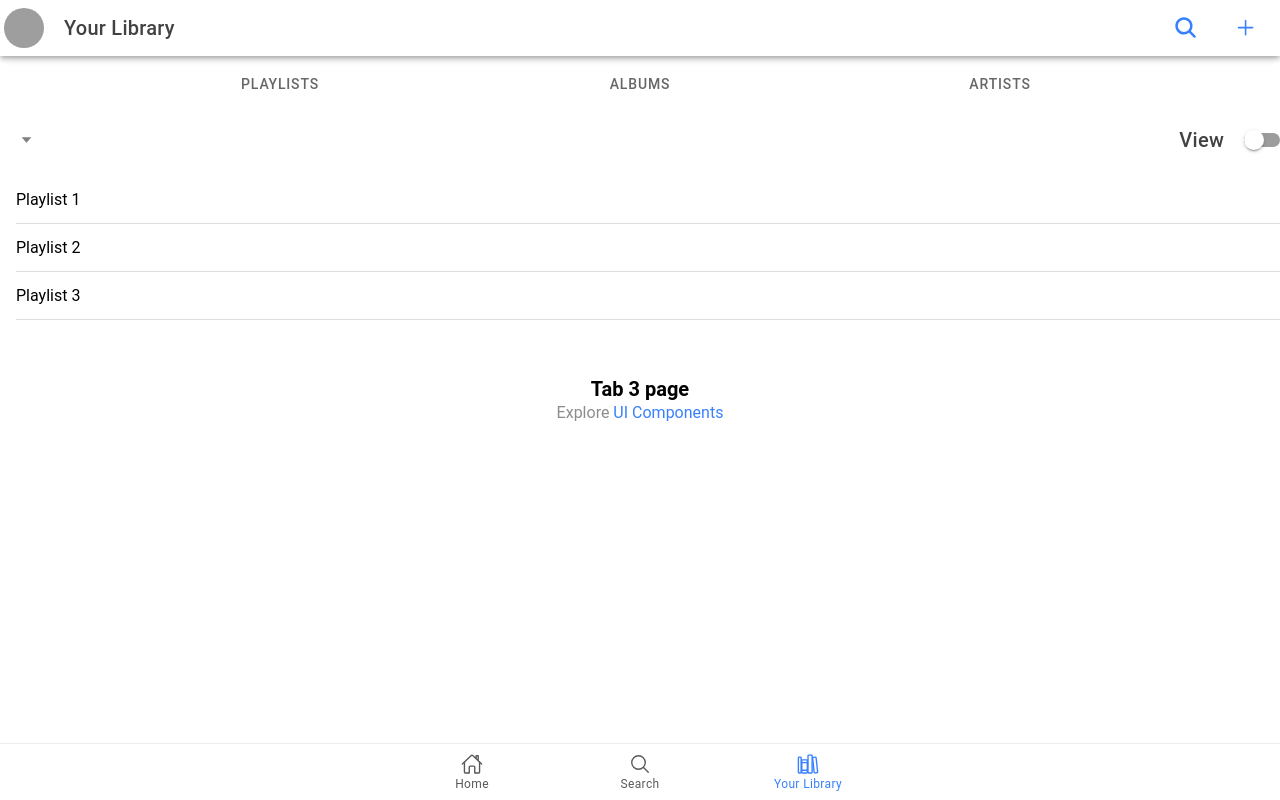
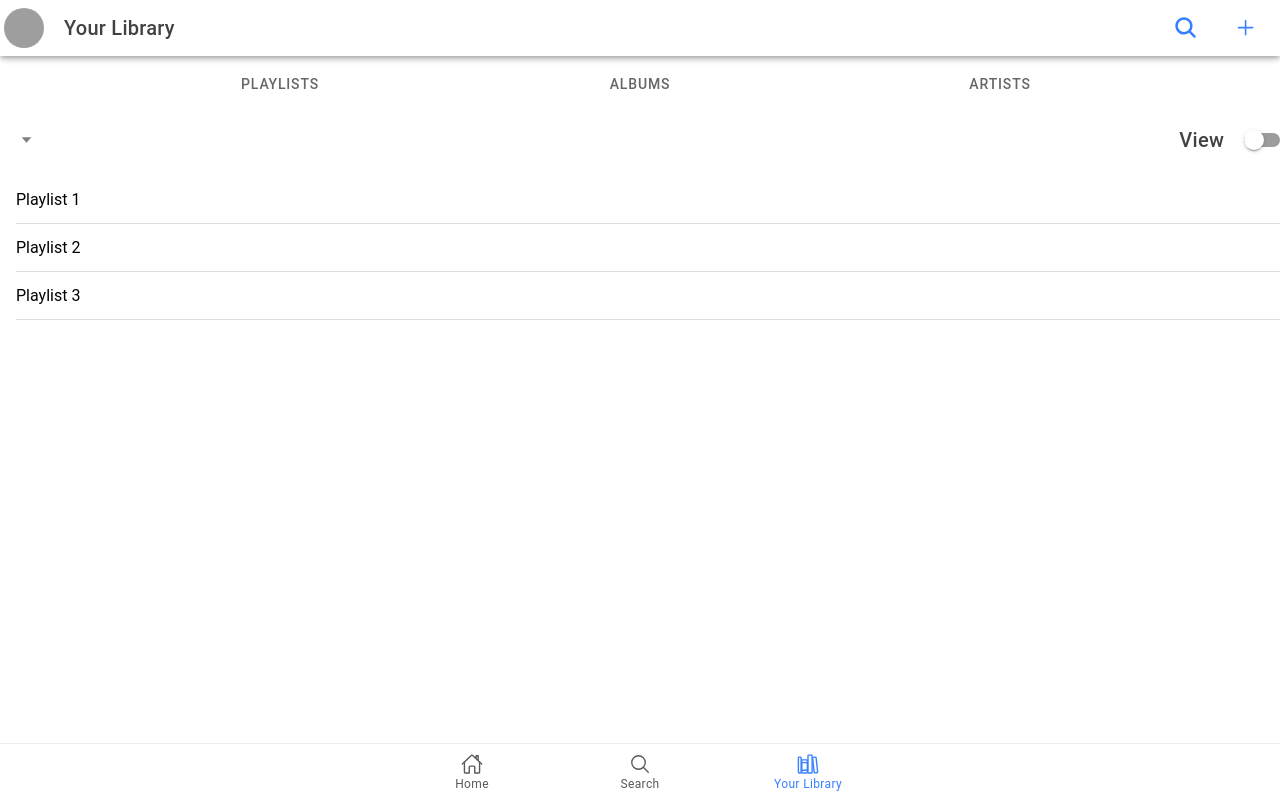
Before and after one commit to Pkoobz/Spotify-Project, a React (Vite) app in the folder Spotifyproject/: page /tab3 in a window 1280 px wide. Built offline with nearby package versions, Linux system fonts and the light colour scheme; grey boxes are pictures that could not be loaded.

Commit message:
Update YourLibrary.tsx

```diff
--- a/Spotifyproject/src/pages/YourLibrary.tsx
+++ b/Spotifyproject/src/pages/YourLibrary.tsx
@@ -1,5 +1,4 @@
 import { IonButton, IonButtons, IonContent, IonHeader, IonIcon, IonItem, IonLabel, IonList, IonPage, IonSegment, IonSegmentButton, IonSelect, IonSelectOption, IonTitle, IonToggle, IonToolbar } from '@ionic/react';
-import ExploreContainer from '../components/ExploreContainer';
 import './Tab3.css';
 import { search, add } from 'ionicons/icons';
 
@@ -62,7 +61,6 @@ const Tab3: React.FC = () => {
               </IonItem>
             ))}
           </IonList>
-        <ExploreContainer name="Tab 3 page" />
       </IonContent>
     </IonPage>
   );
```
